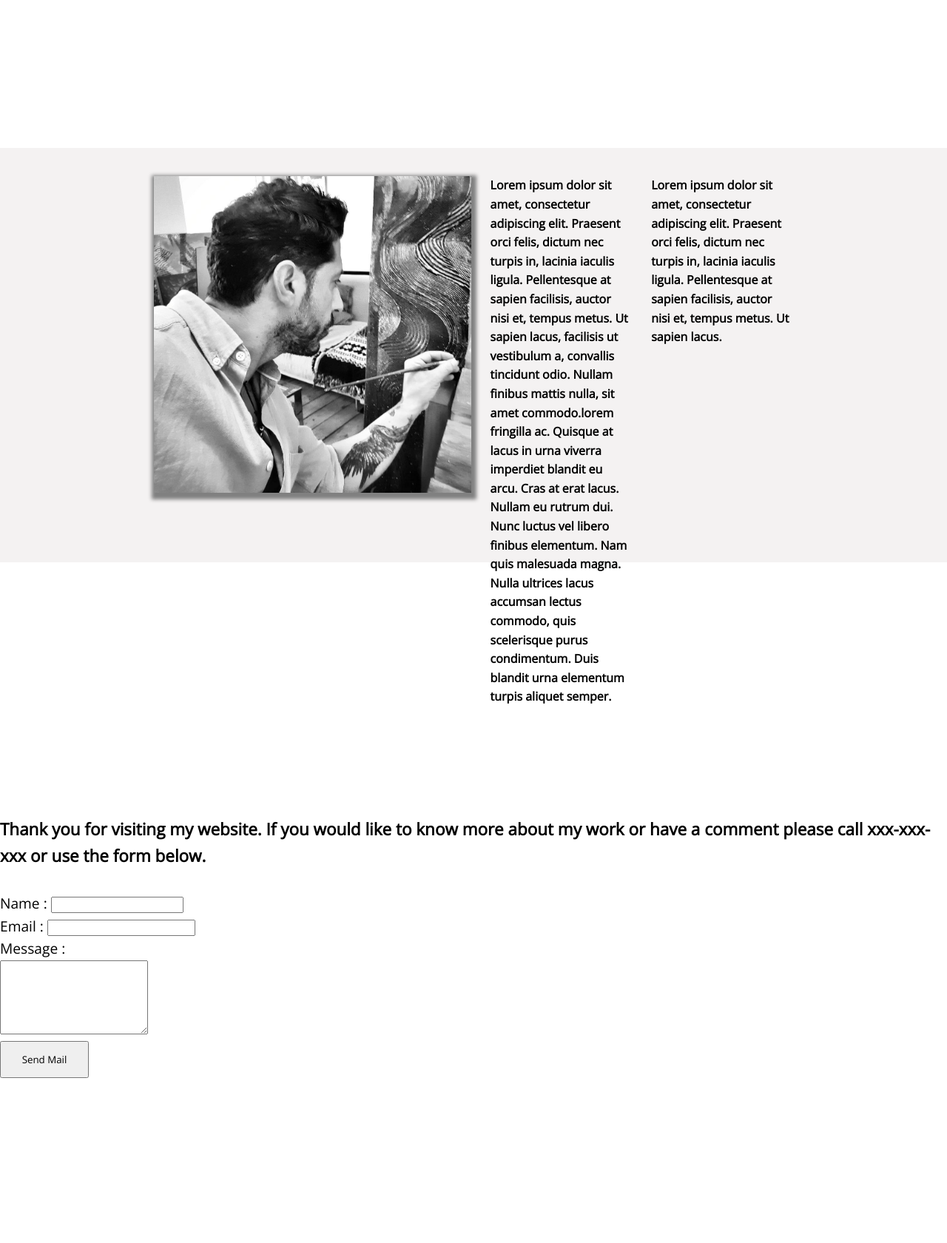
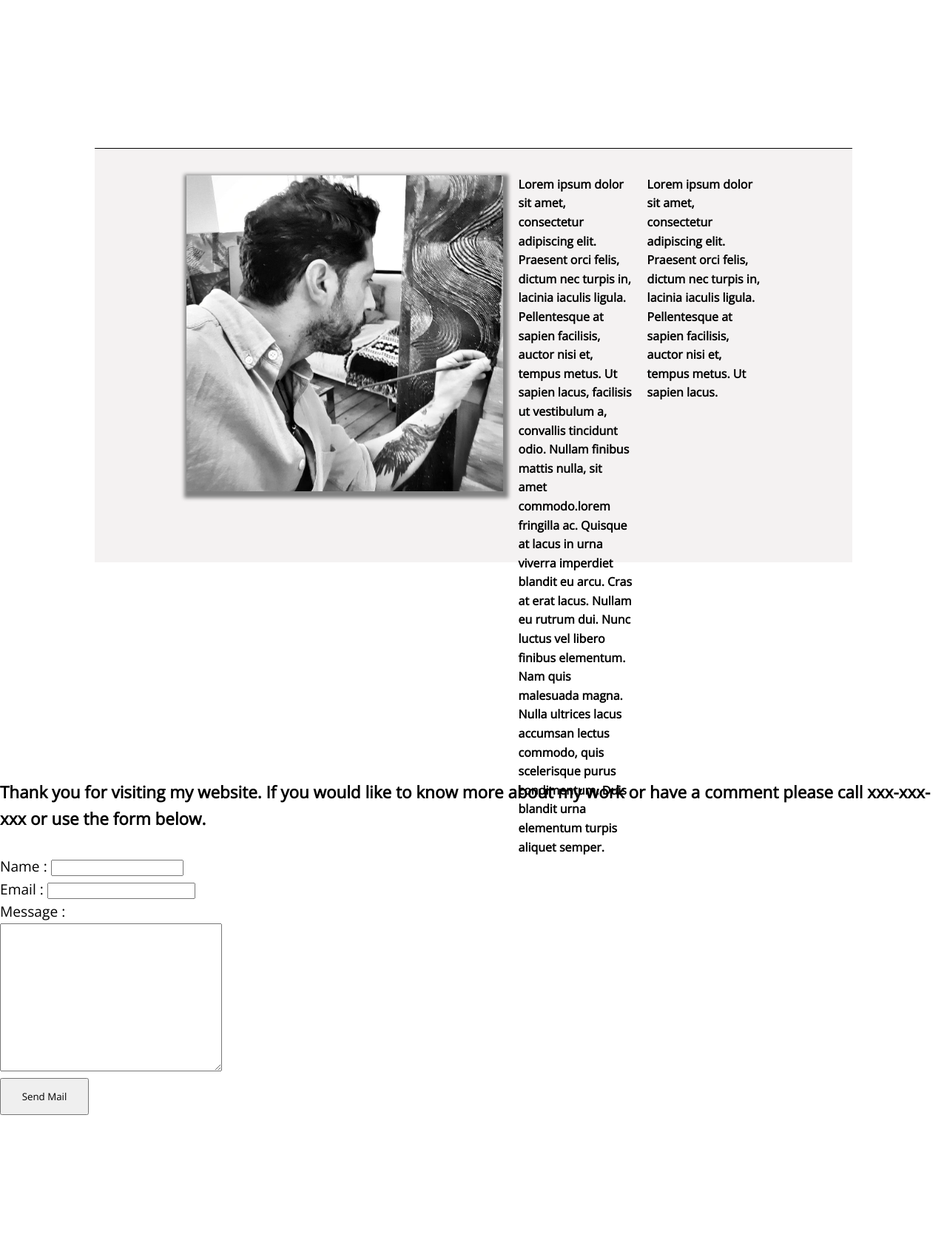
Before and after one commit to Vincenth1985/ShainHonca, a PHP site: page / in a window 1280 px wide. Shown: the part 1520-3200 px from the top of the page at 74% size. Run offline with PHP 8.4, Linux system fonts and the light colour scheme.

Commit message:
styling the website making more minimal

```diff
--- a/css/styleweb.css
+++ b/css/styleweb.css
@@ -112,9 +112,11 @@ section h1 {
   flex-direction: row;
   justify-content: center;
   height: 70%;
-  width: 100%;
+  width: 80%;
   background-color: #4a25250f;
   padding-top: 2%;
+  border-top: solid;
+  border-width: 1px;
 }
 
 #Artist img {
--- a/index.html
+++ b/index.html
@@ -68,7 +68,7 @@
         <div>
          Name : <input type="text" id="name" /></form><br>
           Email : <input type="text" id="email" style="width: 200px;" /></form><br>
-          Message : <br><textarea style="min-height: 100px ; min-width:200px;" id="message"></textarea><br>
+          Message : <br><textarea style="min-height: 200px ; min-width:300px;" id="message"></textarea><br>
         <button type="submit">Send Mail</button>
       </form>
 
```
